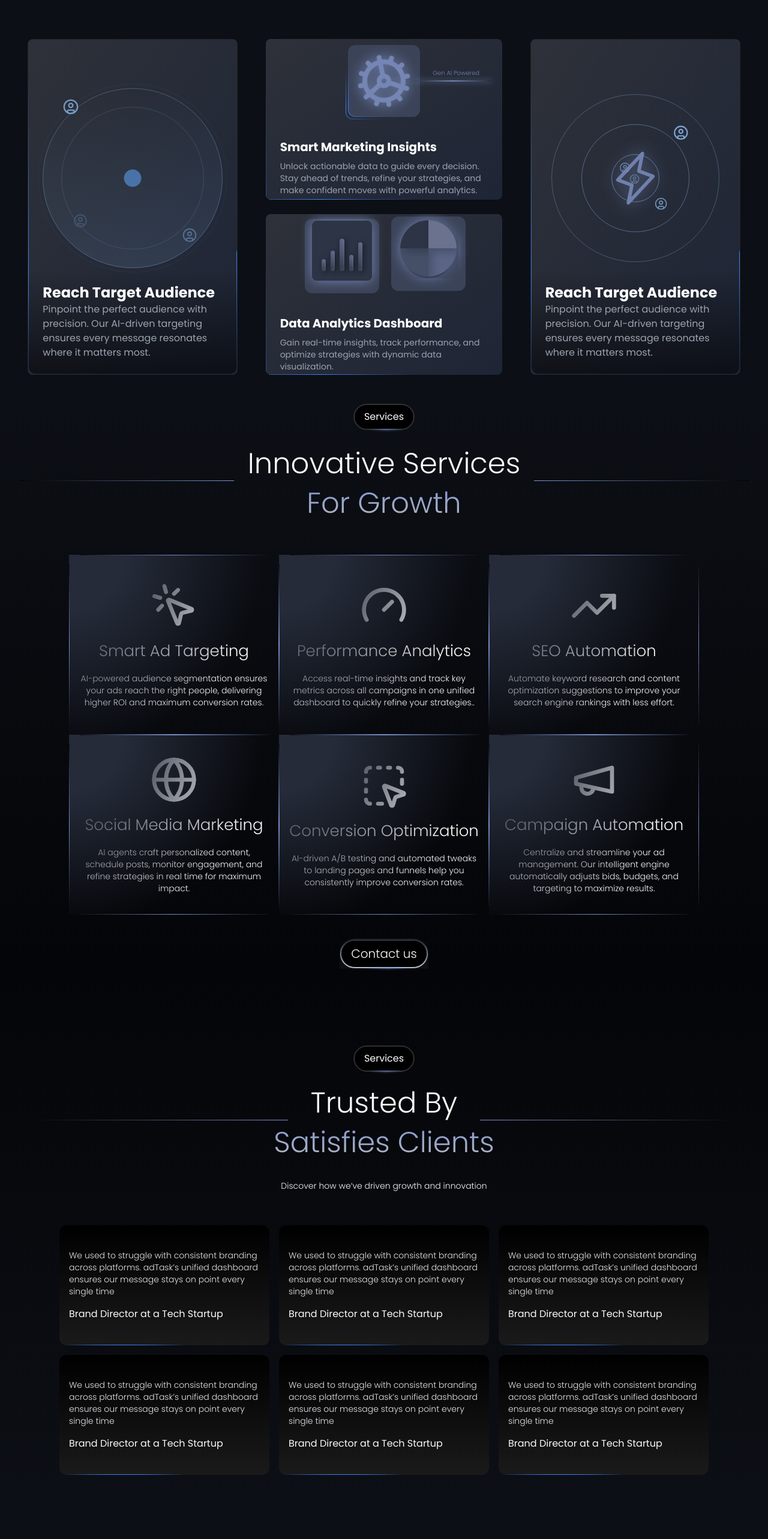
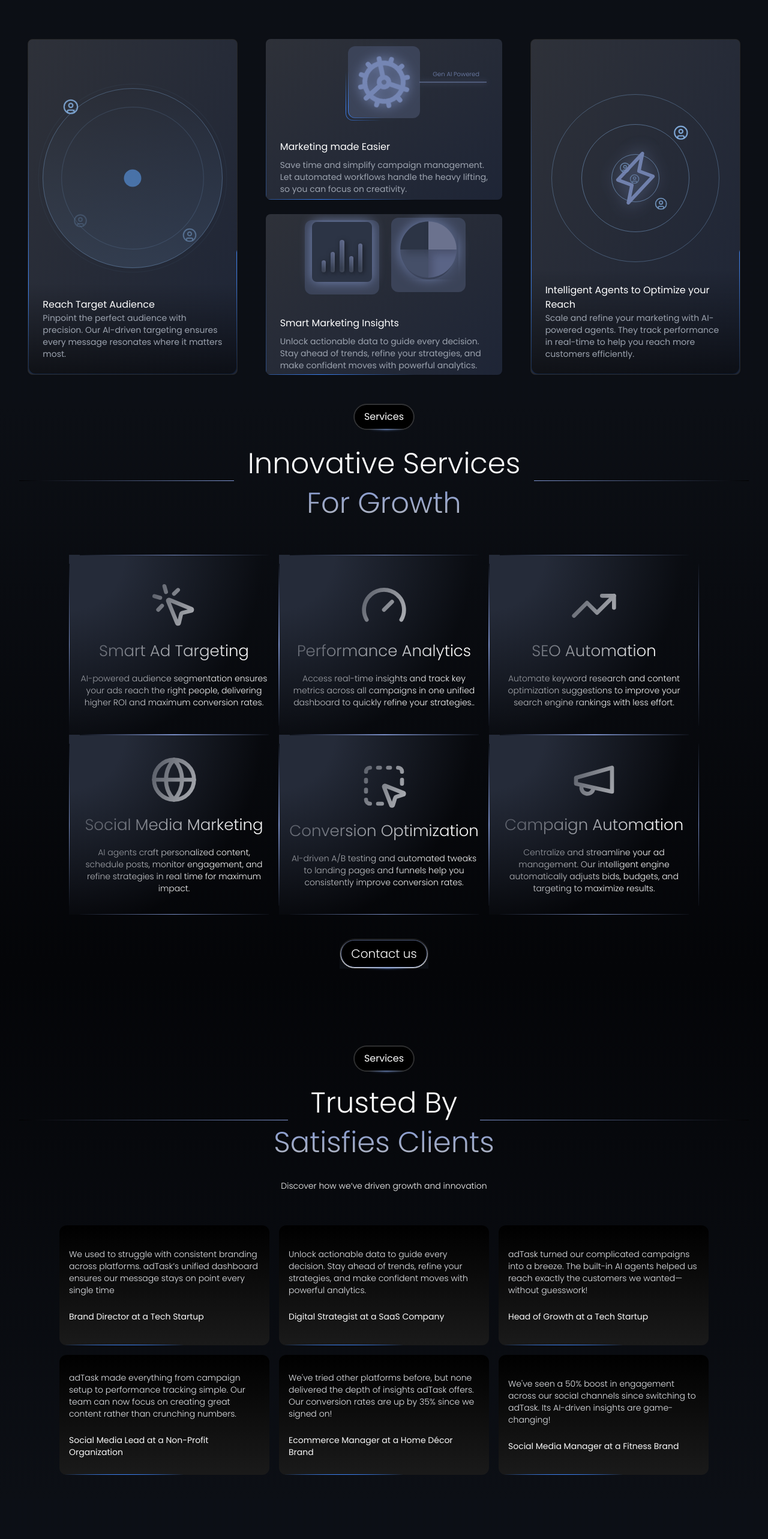
Before and after one commit to Pratiyankkumar/assignment, a Next.js app: page / in a window 1280 px wide. Shown: the part 2300-4866 px from the top of the page at 60% size. Built offline with nearby package versions, Linux system fonts and the light colour scheme.

Commit message:
Added text to the placeholders

```diff
--- a/src/app/page.tsx
+++ b/src/app/page.tsx
@@ -412,24 +412,24 @@ export default function Home() {
               name="Brand Director at a Tech Startup"
             />
             <Grid2
-              text="We used to struggle with consistent branding across platforms. adTask’s unified dashboard ensures our message stays on point every single time"
-              name="Brand Director at a Tech Startup"
+              text="Unlock actionable data to guide every decision. Stay ahead of trends, refine your strategies, and make confident moves with powerful analytics."
+              name="Digital Strategist at a SaaS Company"
             />
             <Grid2
-              text="We used to struggle with consistent branding across platforms. adTask’s unified dashboard ensures our message stays on point every single time"
-              name="Brand Director at a Tech Startup"
+              text="adTask turned our complicated campaigns into a breeze. The built-in AI agents helped us reach exactly the customers we wanted—without guesswork!"
+              name="Head of Growth at a Tech Startup"
             />
             <Grid2
-              text="We used to struggle with consistent branding across platforms. adTask’s unified dashboard ensures our message stays on point every single time"
-              name="Brand Director at a Tech Startup"
+              text="adTask made everything from campaign setup to performance tracking simple. Our team can now focus on creating great content rather than crunching numbers."
+              name="Social Media Lead at a Non-Profit Organization"
             />
             <Grid2
-              text="We used to struggle with consistent branding across platforms. adTask’s unified dashboard ensures our message stays on point every single time"
-              name="Brand Director at a Tech Startup"
+              text="We've tried other platforms before, but none delivered the depth of insights adTask offers. Our conversion rates are up by 35% since we signed on!"
+              name="Ecommerce Manager at a Home Décor Brand"
             />
             <Grid2
-              text="We used to struggle with consistent branding across platforms. adTask’s unified dashboard ensures our message stays on point every single time"
-              name="Brand Director at a Tech Startup"
+              text="We've seen a 50% boost in engagement across our social channels since switching to adTask. Its AI-driven insights are game-changing!"
+              name=" Social Media Manager at a Fitness Brand"
             />
           </div>
         </div>
--- a/src/components/components/bento-grid.tsx
+++ b/src/components/components/bento-grid.tsx
@@ -99,10 +99,10 @@ export default function BentoGrid() {
 
               {/* Card Content */}
               <div className="absolute bottom-0 w-full p-6 bg-gradient-to-t from-black/60 to-transparent">
-                <h3 className="text-2xl font-bold text-white">
+                <h3 className="text-[16px] text-white">
                   Reach Target Audience
                 </h3>
-                <p className="text-gray-400">
+                <p className="text-gray-400 text-sm">
                   Pinpoint the perfect audience with precision. Our AI-driven
                   targeting ensures every message resonates where it matters
                   most.
@@ -152,7 +152,7 @@ export default function BentoGrid() {
                     </div>
 
                     {/* Glowing Line Positioned at Right Center */}
-                    <div className="w-32 h-[2px] absolute -right-[115px] top-1/2 -translate-y-1/2 bg-gradient-to-r from-transparent via-[#7586B4] to-transparent shadow-[0_0_10px_#7586B4]"></div>
+                    <div className="w-28 h-[1px] absolute -right-[107px] top-1/2 -translate-y-1/2 bg-[#7586B4]  shadow-[0_0_10px_#7586B4]"></div>
 
                     {/* "Gen AI Powered" Text Positioned Above the Line */}
                     <div className="absolute -right-[95px] top-[calc(50%-14px)] -translate-y-1/2 text-[#7586B4] text-[10px] font-light">
@@ -161,13 +161,13 @@ export default function BentoGrid() {
                   </div>
                 </div>
                 <div className="mt-4 space-y-2">
-                  <h3 className="text-xl font-bold text-white">
-                    Smart Marketing Insights
+                  <h3 className="text-[16px] text-white">
+                    Marketing made Easier
                   </h3>
                   <p className="text-sm text-gray-400">
-                    Unlock actionable data to guide every decision. Stay ahead
-                    of trends, refine your strategies, and make confident moves
-                    with powerful analytics.
+                    Save time and simplify campaign management. Let automated
+                    workflows handle the heavy lifting, so you can focus on
+                    creativity.
                   </p>
                 </div>
               </CardContent>
@@ -218,12 +218,13 @@ export default function BentoGrid() {
                 </div>
 
                 <div className="mt-4 space-y-2">
-                  <h3 className="text-xl font-bold text-white">
-                    Data Analytics Dashboard
+                  <h3 className="text-[16px] text-white">
+                    Smart Marketing Insights
                   </h3>
                   <p className="text-sm text-gray-400">
-                    Gain real-time insights, track performance, and optimize
-                    strategies with dynamic data visualization.
+                    Unlock actionable data to guide every decision. Stay ahead
+                    of trends, refine your strategies, and make confident moves
+                    with powerful analytics.
                   </p>
                 </div>
               </CardContent>
--- a/src/components/components/grid2.tsx
+++ b/src/components/components/grid2.tsx
@@ -8,7 +8,7 @@ interface GridProps {
 export default function Grid2({ text, name }: GridProps) {
   return (
     <div
-      className="w-[350px] h-[200px] rounded-xl flex flex-col items-start gap-4 justify-center p-4 relative"
+      className="w-[350px] h-[200px] rounded-xl flex flex-col items-start gap-6 justify-center p-4 relative"
       style={{ background: "linear-gradient(to bottom, #000000, #1a1a1a)" }}
     >
       <BorderBeam
@@ -24,7 +24,7 @@ export default function Grid2({ text, name }: GridProps) {
         className="from-transparent via-blue-500 to-transparent"
       />
       <p className="text-gray-200 text-sm font-light">{text}</p>
-      <p className="text-start">{name}</p>
+      <p className="text-start text-sm">{name}</p>
     </div>
   );
 }
--- a/src/components/components/radar-tragetting-card.tsx
+++ b/src/components/components/radar-tragetting-card.tsx
@@ -91,12 +91,13 @@ const RadarTargetingCard = () => {
 
         {/* Card Content */}
         <div className="absolute bottom-0 w-full p-6 bg-gradient-to-t from-black/60 to-transparent">
-          <h3 className="text-2xl font-bold text-white">
-            Reach Target Audience
+          <h3 className="text-[16px] text-white">
+            Intelligent Agents to Optimize your Reach
           </h3>
-          <p className="text-gray-400">
-            Pinpoint the perfect audience with precision. Our AI-driven
-            targeting ensures every message resonates where it matters most.
+          <p className="text-gray-400 text-sm">
+            Scale and refine your marketing with AI-powered agents. They track
+            performance in real-time to help you reach more customers
+            efficiently.
           </p>
         </div>
       </div>
```
